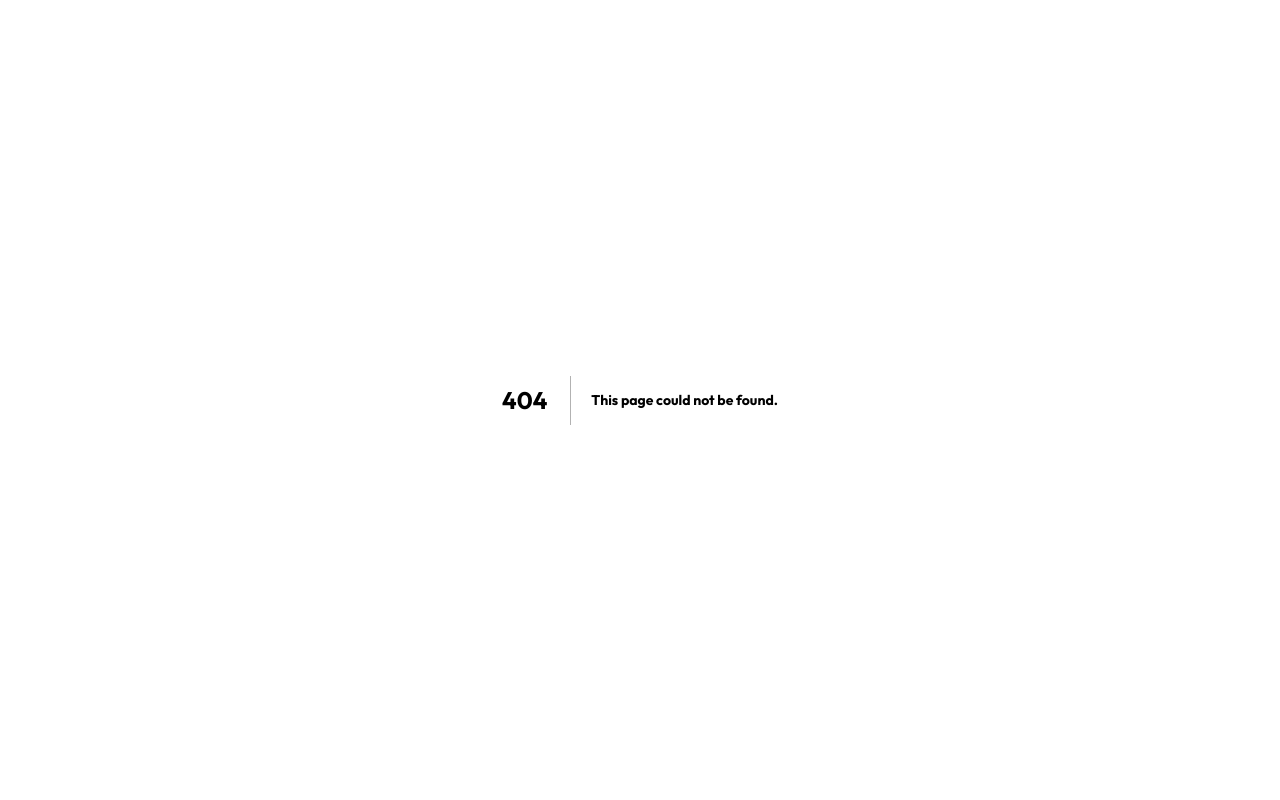
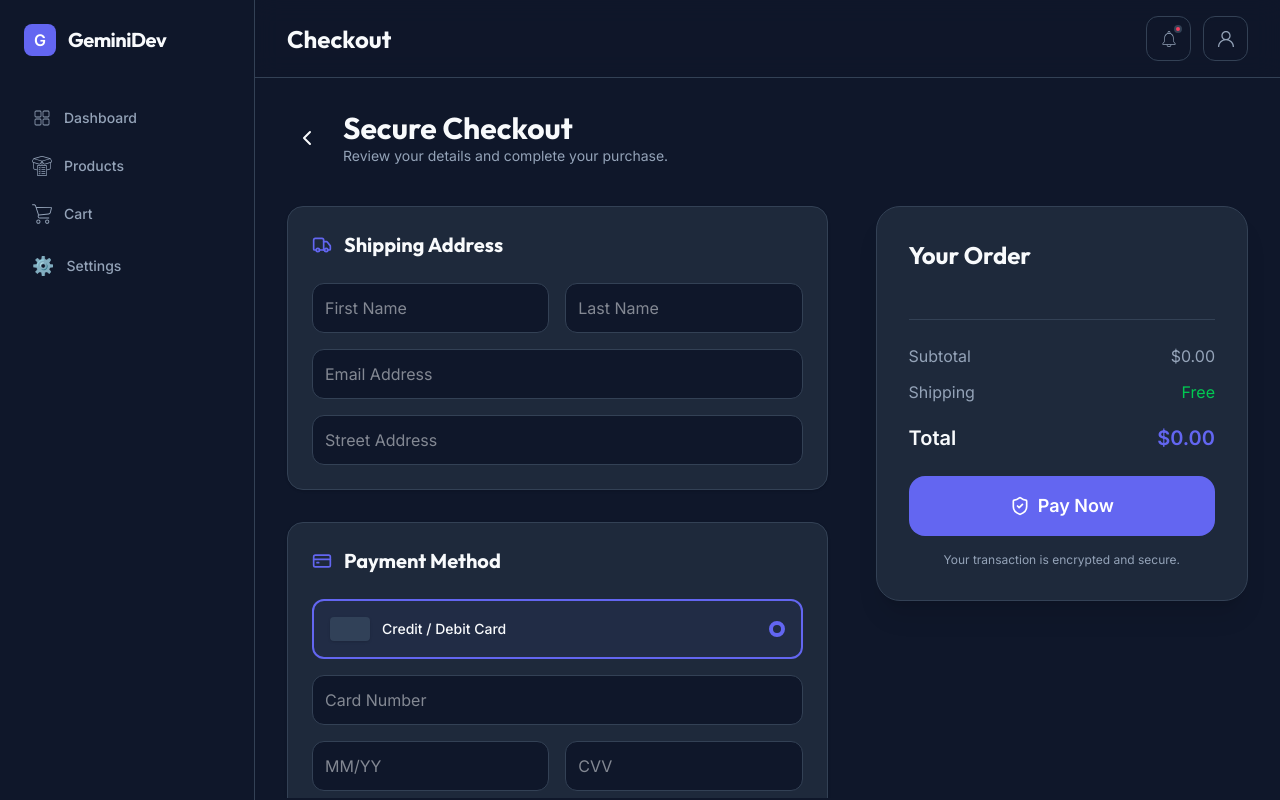
Before and after one commit to anku-07/panelix, a Next.js app: page /dashboard/checkout in a window 1280 px wide. Before the commit this address had no page. Built offline with nearby package versions, Linux system fonts and the light colour scheme.

Commit message:
feat: add Checkout and CheckoutUI components; implement cart retrieval and order summary display

```diff
--- /dev/null
+++ b/app/dashboard/checkout/page.tsx
@@ -0,0 +1,16 @@
+"use client";
+
+import CheckoutUI from "@/components/CheckoutUI";
+import DashboardWrapper from "@/layout/DashboardWrapper/DashboardWrapper";
+import React from "react";
+
+function Checkout() {
+
+  return (
+    <DashboardWrapper title="Checkout">
+      <CheckoutUI />
+    </DashboardWrapper>
+  );
+}
+
+export default Checkout;
--- a/components/CartUI.tsx
+++ b/components/CartUI.tsx
@@ -135,7 +135,7 @@ function CartUI() {
               </div>
             </div>
 
-            <button className="w-full py-4 bg-primary text-primary-foreground rounded-2xl font-bold hover:shadow-lg hover:shadow-primary/20 transition-all active:scale-[0.98]">
+            <button className="w-full py-4 bg-primary text-primary-foreground rounded-2xl font-bold hover:shadow-lg hover:shadow-primary/20 transition-all active:scale-[0.98]" onClick={() => router.push("/dashboard/checkout")}>
               Checkout Now
             </button>
           </div>
--- /dev/null
+++ b/components/CheckoutUI.tsx
@@ -0,0 +1,172 @@
+import { IProduct } from "@/typescript/interfaces/CustomAllInterface";
+import { ChevronLeft, CreditCard, ShieldCheck, Truck } from "lucide-react";
+import Link from "next/link";
+import { useRouter } from "next/navigation";
+import React, { useEffect, useState } from "react";
+
+const CheckoutUI = () => {
+  const router = useRouter();
+
+  const [cart, setCart] = useState<IProduct[]>([]);
+
+  useEffect(() => {
+    const data = JSON.parse(localStorage.getItem("cart") || "null");
+    setCart(data?.products || []);
+  }, []);
+
+  const subtotal = cart.reduce((acc, item) => acc + (item.price || 0), 0);
+  const shipping = 0.0; // Fixed free shipping based on your theme
+  const total = subtotal + shipping;
+
+  return (
+    <div className=" bg-background text-foreground ">
+      <div className="max-w-6xl mx-auto">
+        {/* Header */}
+        <div className="flex items-center gap-4 mb-10">
+          <Link
+            href="/dashboard/cart"
+            className="p-2 hover:bg-muted rounded-full transition-colors"
+          >
+            <ChevronLeft className="w-6 h-6" />
+          </Link>
+          <div>
+            <h1 className="text-3xl font-bold font-heading">Secure Checkout</h1>
+            <p className="text-muted-foreground text-sm">
+              Review your details and complete your purchase.
+            </p>
+          </div>
+        </div>
+
+        <div className="grid grid-cols-1 lg:grid-cols-12 gap-12">
+          {/* Left Column: Form Details */}
+          <div className="lg:col-span-7 space-y-8">
+            {/* Shipping Section */}
+            <section className="p-6 rounded-2xl bg-card border border-border shadow-sm">
+              <div className="flex items-center gap-3 mb-6">
+                <Truck className="w-5 h-5 text-primary" />
+                <h2 className="text-xl font-semibold font-heading">
+                  Shipping Address
+                </h2>
+              </div>
+              <div className="grid grid-cols-1 md:grid-cols-2 gap-4">
+                <input
+                  type="text"
+                  placeholder="First Name"
+                  className="w-full bg-background border border-input rounded-xl p-3 focus:ring-2 focus:ring-primary outline-none transition-all"
+                />
+                <input
+                  type="text"
+                  placeholder="Last Name"
+                  className="w-full bg-background border border-input rounded-xl p-3 focus:ring-2 focus:ring-primary outline-none transition-all"
+                />
+                <input
+                  type="email"
+                  placeholder="Email Address"
+                  className="w-full md:col-span-2 bg-background border border-input rounded-xl p-3 focus:ring-2 focus:ring-primary outline-none transition-all"
+                />
+                <input
+                  type="text"
+                  placeholder="Street Address"
+                  className="w-full md:col-span-2 bg-background border border-input rounded-xl p-3 focus:ring-2 focus:ring-primary outline-none transition-all"
+                />
+              </div>
+            </section>
+
+            {/* Payment Section */}
+            <section className="p-6 rounded-2xl bg-card border border-border shadow-sm">
+              <div className="flex items-center gap-3 mb-6">
+                <CreditCard className="w-5 h-5 text-primary" />
+                <h2 className="text-xl font-semibold font-heading">
+                  Payment Method
+                </h2>
+              </div>
+              <div className="space-y-4">
+                <div className="p-4 border-2 border-primary bg-primary/5 rounded-xl flex items-center justify-between">
+                  <div className="flex items-center gap-3">
+                    <div className="w-10 h-6 bg-slate-700 rounded shadow-sm"></div>
+                    <span className="font-medium text-sm">
+                      Credit / Debit Card
+                    </span>
+                  </div>
+                  <div className="w-4 h-4 rounded-full border-4 border-primary"></div>
+                </div>
+
+                <div className="grid grid-cols-1 md:grid-cols-2 gap-4">
+                  <input
+                    type="text"
+                    placeholder="Card Number"
+                    className="w-full md:col-span-2 bg-background border border-input rounded-xl p-3 focus:ring-2 focus:ring-primary outline-none transition-all"
+                  />
+                  <input
+                    type="text"
+                    placeholder="MM/YY"
+                    className="w-full bg-background border border-input rounded-xl p-3 focus:ring-2 focus:ring-primary outline-none transition-all"
+                  />
+                  <input
+                    type="text"
+                    placeholder="CVV"
+                    className="w-full bg-background border border-input rounded-xl p-3 focus:ring-2 focus:ring-primary outline-none transition-all"
+                  />
+                </div>
+              </div>
+            </section>
+          </div>
+
+          {/* Right Column: Order Summary */}
+          <div className="lg:col-span-5">
+            <div className="p-8 rounded-3xl bg-card border border-border sticky top-8 shadow-xl">
+              <h2 className="text-2xl font-bold mb-6 font-heading">
+                Your Order
+              </h2>
+
+              <div className="max-h-[300px] overflow-y-auto mb-6 space-y-4 pr-2 custom-scrollbar">
+                {cart.map((item) => (
+                  <div
+                    key={item.id}
+                    className="flex justify-between items-center text-sm"
+                  >
+                    <div className="flex gap-3">
+                      <span className="text-muted-foreground">1x</span>
+                      <span className="font-medium line-clamp-1">
+                        {item.title}
+                      </span>
+                    </div>
+                    <span className="font-semibold text-primary">
+                      ${item.price}
+                    </span>
+                  </div>
+                ))}
+              </div>
+
+              <div className="space-y-3 border-t border-border pt-6 mb-6">
+                <div className="flex justify-between text-muted-foreground">
+                  <span>Subtotal</span>
+                  <span>${subtotal.toFixed(2)}</span>
+                </div>
+                <div className="flex justify-between text-muted-foreground">
+                  <span>Shipping</span>
+                  <span className="text-green-500">Free</span>
+                </div>
+                <div className="flex justify-between text-xl font-bold pt-2">
+                  <span>Total</span>
+                  <span className="text-primary">${total.toFixed(2)}</span>
+                </div>
+              </div>
+
+              <button className="w-full py-4 bg-primary text-primary-foreground rounded-2xl font-bold text-lg hover:opacity-90 hover:shadow-lg hover:shadow-primary/20 transition-all active:scale-[0.98] flex items-center justify-center gap-2">
+                <ShieldCheck className="w-5 h-5" />
+                Pay Now
+              </button>
+
+              <p className="text-center text-xs text-muted-foreground mt-4">
+                Your transaction is encrypted and secure.
+              </p>
+            </div>
+          </div>
+        </div>
+      </div>
+    </div>
+  );
+};
+
+export default CheckoutUI;
```
